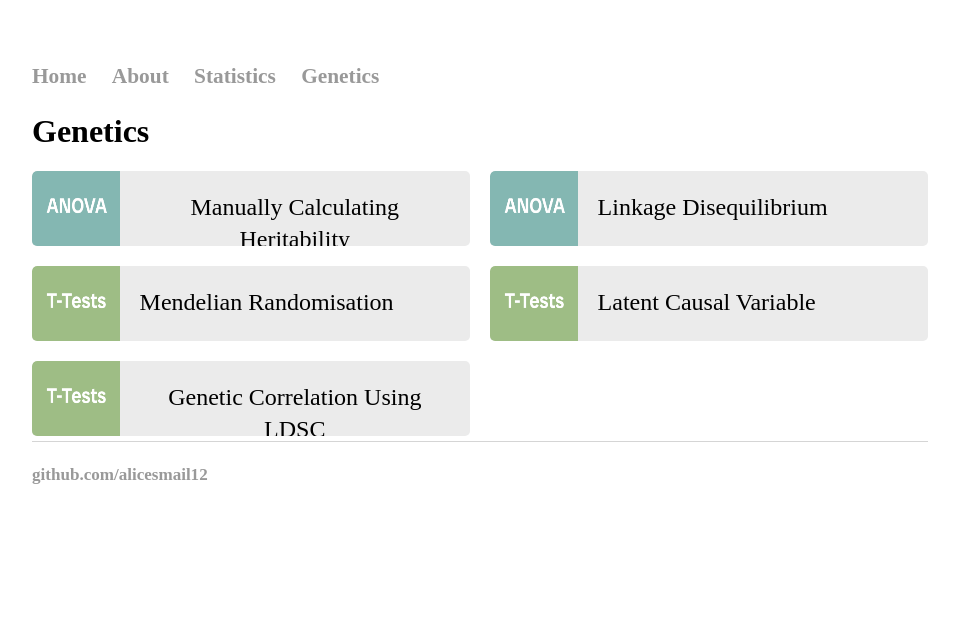
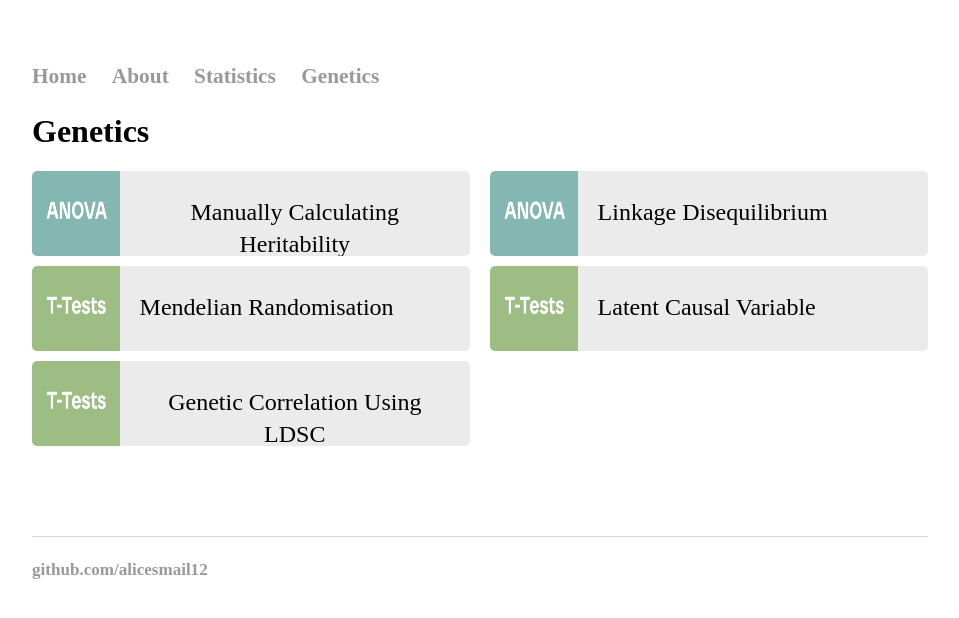
Before and after one commit to alicesmail12/alicesmail12.github.io, a Jekyll site: the page built from Genetics/index.html, in a window 1280 px wide. Shown: the top 618 px of the page, without its empty margins (160-1119 px from the left). Built offline with Jekyll 4.4.1, drawn with Linux system fonts in a browser that asks for light colours; some web fonts are replaced.

Commit message:
Update index.html

```diff
--- a/Genetics/index.html
+++ b/Genetics/index.html
@@ -10,7 +10,7 @@ margin-right: auto;
 
 .portfolio {
     display: grid;
-    grid-template-rows: 80px 80px 80px;
+    grid-template-rows: 80px 80px 80px 80px;
     grid-template-columns: repeat(2, 1fr);
     row-gap: 15px;
     column-gap: 20px
@@ -35,7 +35,7 @@ margin-right: auto;
     font-weight: 500;
     cursor: pointer;
     width: 100%;
-    height: 75px;
+    height: 85px;
     text-align: center;
     background: #ebebeb;
     color: black
@@ -53,7 +53,7 @@ margin-right: auto;
 }
 
 buttontext{
-    padding: 20px 20px;
+    padding: 25px 20px;
 }
 
 a:hover {
```
